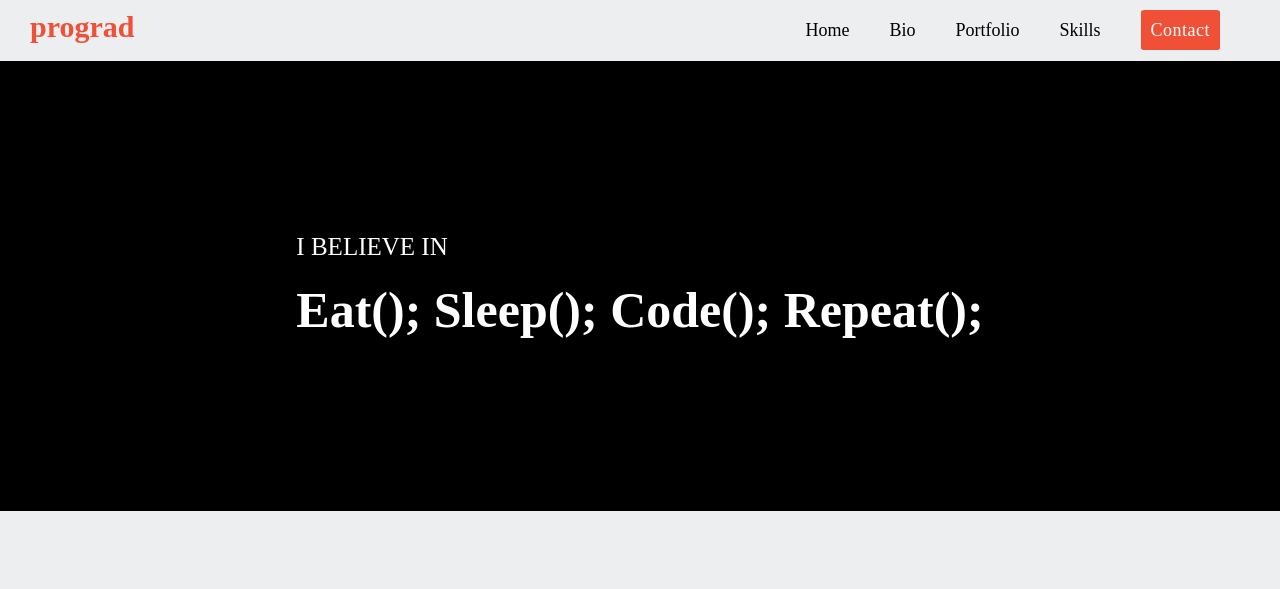
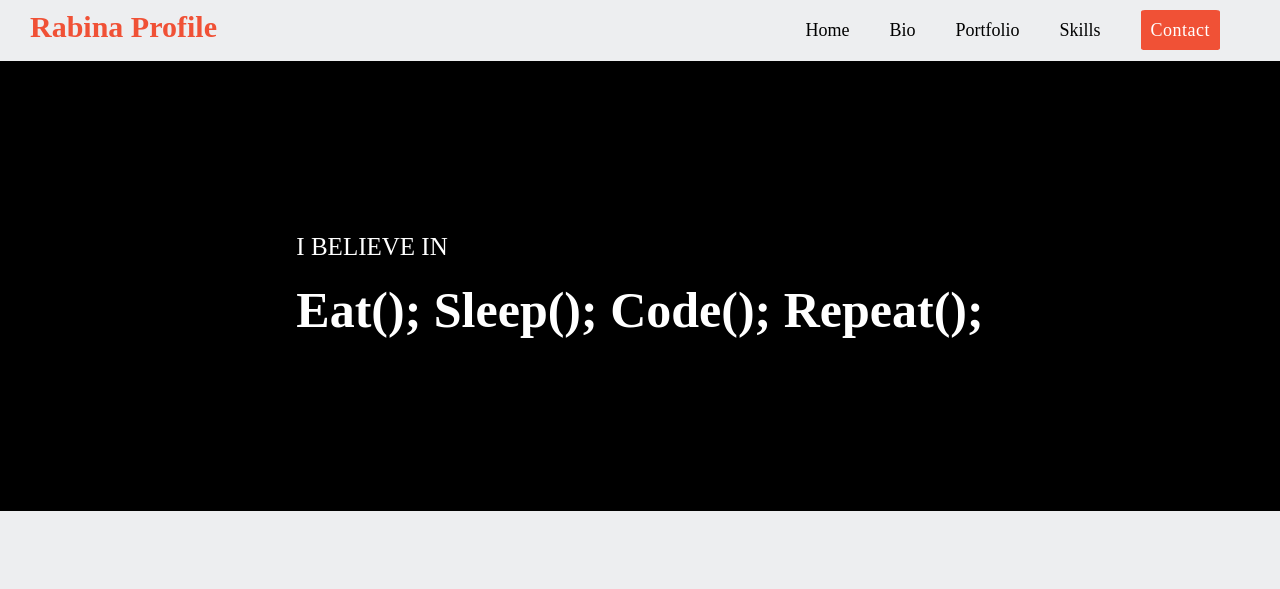
Before and after one commit to rabinacathrine/Myprofile, a plain HTML site: page index.html in a window 1280 px wide. Shown: the top 589 px of the page. Drawn offline with Linux system fonts and the light colour scheme.

Commit message:
Update index.html

```diff
--- a/index.html
+++ b/index.html
@@ -9,7 +9,7 @@
 <body>
         <nav>
             <ul>
-                <li class="logo-text">prograd</li>
+                <li class="logo-text">Rabina Profile</li>
                 <li>
                     <ul>
                         <li><a href="#home" class="nav-link">Home</a></li>
```
